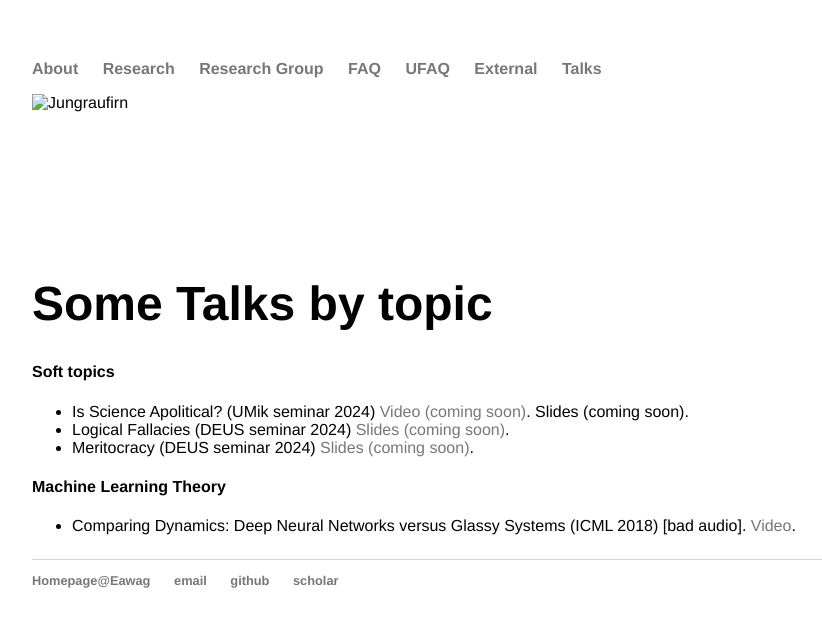
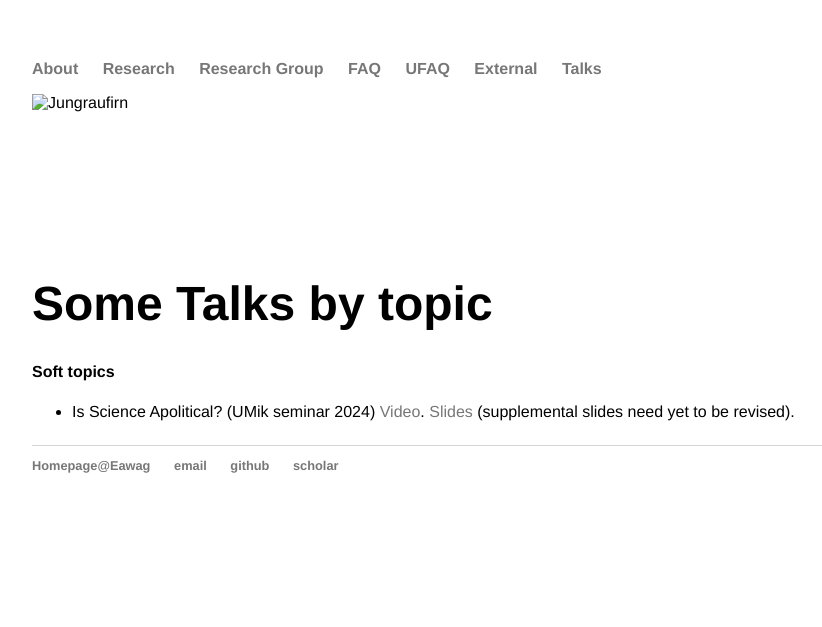
Before and after one commit to mbaityje/mbaityje.github.io, a Jekyll site: the page built from talks/index.html, in a window 1280 px wide. Shown: the top 627 px of the page, without its empty margins (160-982 px from the left). Built offline with Jekyll 4.4.1, drawn with Linux system fonts in a browser that asks for light colours.

Commit message:
Added recording Is Science Apolitical

```diff
--- a/talks/index.html
+++ b/talks/index.html
@@ -8,14 +8,14 @@ title: Talks
 	<p>
 		<h4>Soft topics</h4>
 		<ul>
-			<li>Is Science Apolitical? (UMik seminar 2024) <a href="https://">Video (coming soon)</a>. Slides (coming soon).</li>
-			<li>Logical Fallacies (DEUS seminar 2024) <a href="https://">Slides (coming soon)</a>.</li>
-			<li>Meritocracy (DEUS seminar 2024) <a href="https://">Slides (coming soon)</a>.</li>
+			<li>Is Science Apolitical? (UMik seminar 2024) <a href="https://www.dropbox.com/scl/fi/5lk4p8rhu2iy62dytypgn/Is-Science-Apolitical-Recording.mov?rlkey=ybqyynd0nq37idsfyk3byycla&dl=0">Video</a>. <a href="https://www.dropbox.com/scl/fi/ovvk3uievhv5xt7r8z44s/Is-Science-Apolitical.pdf?rlkey=fw7ezxwfd1291z50l06qntg4s&dl=0"> Slides</a> (supplemental slides need yet to be revised).</li>
+			<!-- <li>Logical Fallacies (DEUS seminar 2023) <a href="https://">Slides (coming soon)</a>.</li>			 -->
+			<!-- <li>Meritocracy (DEUS seminar 2022) <a href="https://">Slides (coming soon)</a>.</li>			 -->
 		</ul>
-		<h4>Machine Learning Theory</h4>
+<!-- 		<h4>Machine Learning Theory</h4>
 		<ul>
 			<li>Comparing Dynamics: Deep Neural Networks versus Glassy Systems (ICML 2018) [bad audio]. <a href="https://vimeo.com/287857896">Video</a>.</li>
-		</ul>
+		</ul>	 -->
 	</p>
 
 </div><!-- /.blurb -->
```
